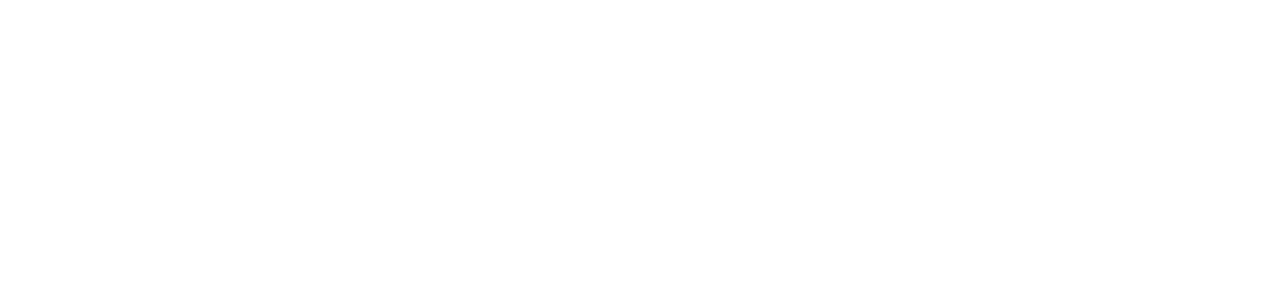
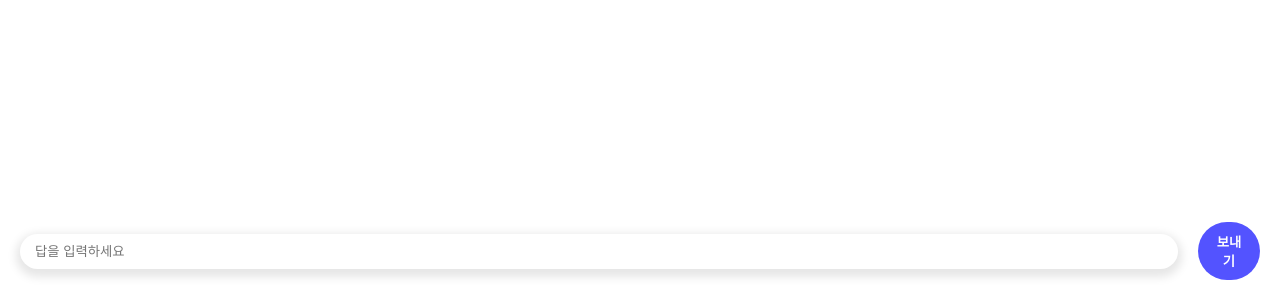
Before and after one commit to eejx0/React-Challenges2, a React (Create React App) app: page /chat in a window 1280 px wide. Before the commit this address had no page. Shown: the part 500-800 px from the top of the page. Built offline with nearby package versions, Linux system fonts and the light colour scheme.

Commit message:
feat :: message bot

```diff
--- /dev/null
+++ b/src/practices/chatting.tsx
@@ -0,0 +1,124 @@
+import { useEffect, useRef, useState } from "react";
+import styled from "styled-components"
+
+export const Chatting = () => {
+    const [messages, setMessages] = useState<{type: 'user' | 'bot', text: string}[]>([]);
+    const [input, setInput] = useState<string>("");
+    const chatEndRef = useRef<HTMLDivElement>(null);
+
+    const botReplies = [
+        '안녕하세요!',
+        '무엇을 도와드릴까요?'
+    ]
+
+    const handleInputChange = (e: React.ChangeEvent<HTMLInputElement>) => {
+        setInput(e.target.value);
+    }
+
+    const handleKeyDown = (e: React.KeyboardEvent<HTMLInputElement>) => {
+        if (e.key === 'Enter') {
+            e.preventDefault();
+            setMessages(prev => [...prev, {type: 'user', text: input}]);
+            setInput('');
+        }
+    }
+
+    const handleSendClick = () => {
+        setMessages(prev => [...prev, {type: 'user', text: input}]);
+        setInput('');
+    }
+
+    useEffect(() => {
+        const last = messages[messages.length - 1];
+        if (last?.type === 'user') {
+            const timer = setTimeout(() => {
+                const reply = botReplies[Math.floor(Math.random() * botReplies.length)];
+                setMessages(prev => [...prev, {type: 'bot', text: reply}])
+            }, 1000);
+            return () => clearTimeout(timer);
+        }
+    }, [messages])
+
+    useEffect(() => {
+        chatEndRef?.current?.scrollIntoView({ behavior: 'smooth' });
+    }, [messages])
+
+    return (
+        <Wrapper>
+            <ContentWrapper>
+                {messages.map((msg, idx) =>
+                    msg.type === 'user' ? (
+                        <MyWrapper key={idx}>{msg.text}</MyWrapper>
+                    ): (
+                        <OtherWrapper key={idx}>{msg.text}</OtherWrapper>
+                    )
+                )}
+                <div ref={chatEndRef} />
+            </ContentWrapper>
+            <InputWrapper>
+                <input value={input} onKeyDown={handleKeyDown} onChange={handleInputChange} placeholder="답을 입력하세요"/>
+                <button onClick={handleSendClick}>보내기</button>
+            </InputWrapper>
+        </Wrapper>
+    )
+}
+
+const Wrapper = styled.div`
+    display: flex;
+    flex-direction: column;
+    height: 100vh;
+    padding: 20px;
+    box-sizing: border-box;
+`;
+
+const ContentWrapper = styled.div`
+    flex: 1;
+    min-height: 0;
+    overflow-y: auto;
+    display: flex;
+    flex-direction: column;
+    justify-content: flex-end;
+`;
+
+const InputWrapper = styled.div`
+    display: flex;
+    align-items: center;
+    justify-content: space-between;
+    width: 100%;
+    > button {
+        width: 5%;
+        padding: 10px 15px 10px 15px;
+        border-radius: 30px;
+        border: none;
+        background-color: #5353ff;
+        color: white;
+        cursor: pointer;
+        font-weight: 700;
+    }
+    > input {
+        width: 91%;
+        padding: 10px 15px 10px 15px;
+        border-radius: 30px;
+        border: none;
+        outline: none;
+        box-shadow: 0px 4px 10px 4px rgba(0,0,0,0.1);
+    }
+`;
+
+const MyWrapper = styled.div`
+    align-self: flex-end;
+    padding: 10px 15px;
+    border-radius: 20px;
+    margin-bottom: 10px;
+    background-color: #5353ff;
+    color: white;
+`;
+
+const OtherWrapper = styled.div`
+  align-self: flex-start;
+  padding: 10px 15px;
+  border-radius: 20px;
+  margin-bottom: 10px;
+  background-color: #eaeaea;
+  color: black;
+`;
--- a/src/router.tsx
+++ b/src/router.tsx
@@ -7,6 +7,7 @@ import { Debounce } from "./practices/hookPages/debounce";
 import { Example } from "./practices/todoListExample";
 import { GuestBook } from "./practices/guestBook";
 import { Quiz } from "./practices/quiz";
+import { Chatting } from "./practices/chatting";
 
 function Router() {
   return (
@@ -20,6 +21,7 @@ function Router() {
           <Route path="/example" element={<Example />}/>
           <Route path="/guest" element={<GuestBook />}/>
           <Route path="/quiz" element={<Quiz />}/>
+          <Route path="/chat" element={<Chatting />}/>
         </Routes>
     </BrowserRouter>
   )
```
